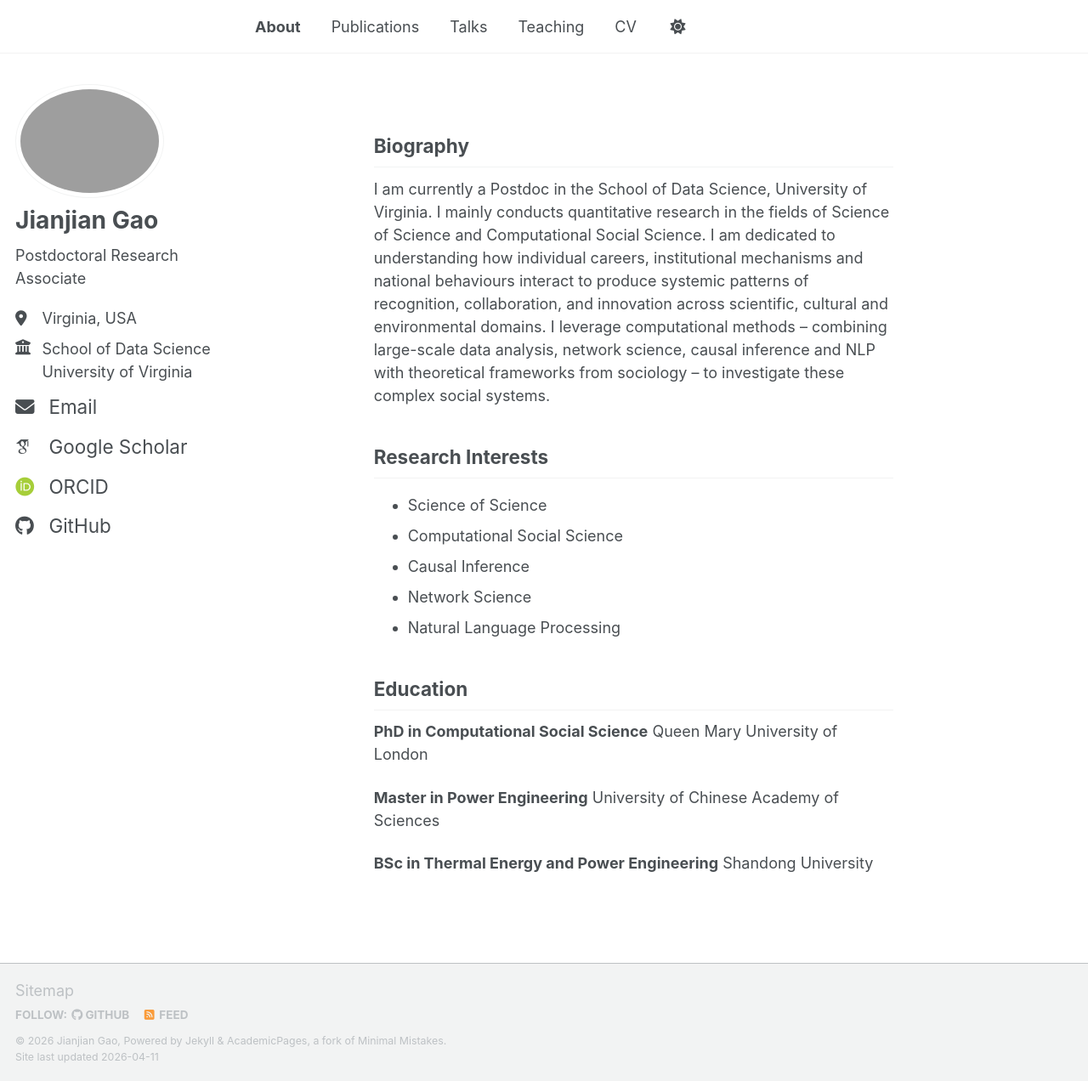
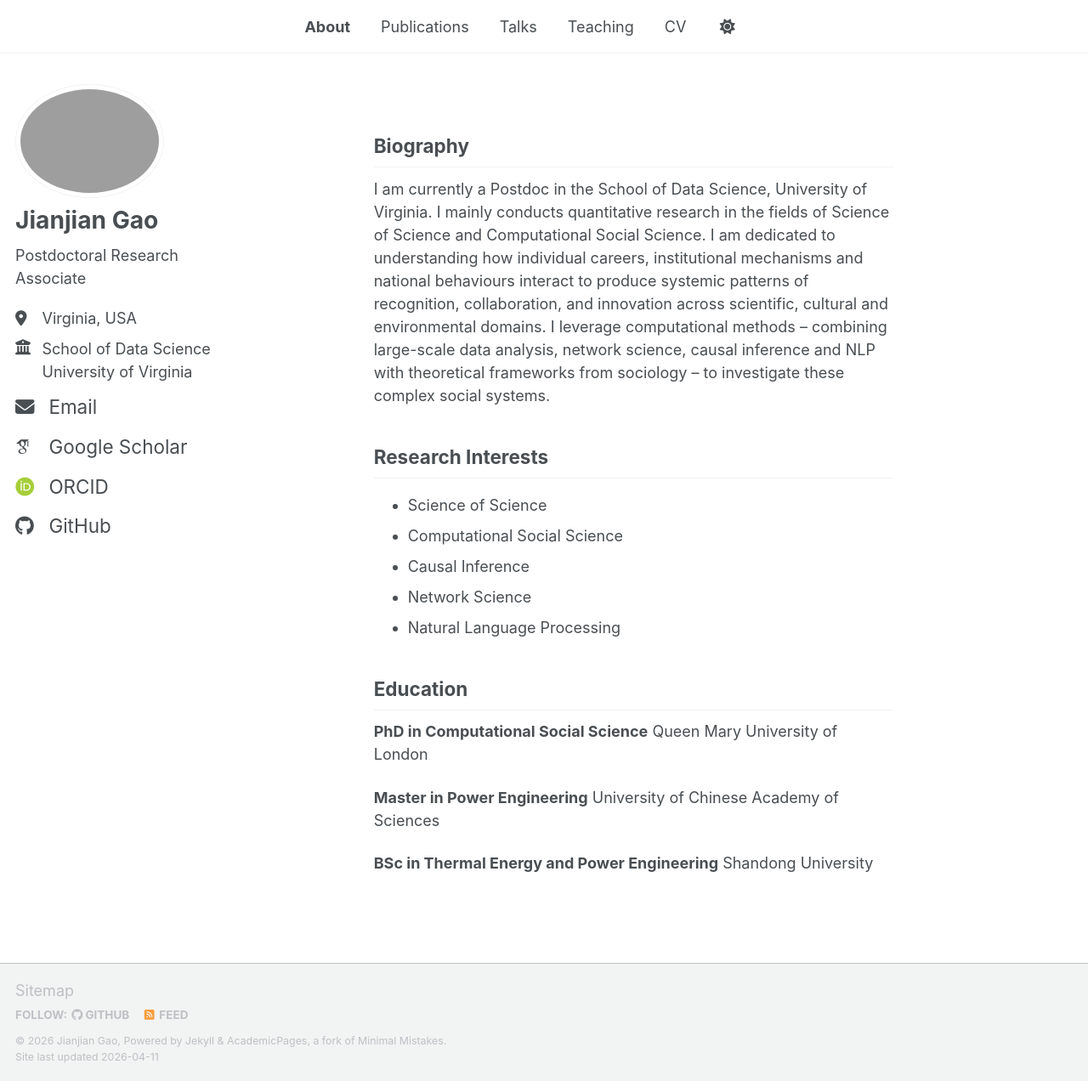
Before and after one commit to jiaoyang2018/jiaoyang2018.github.io, a Jekyll site: the page built from _pages/about.md, in a window 1280 px wide and 1272 px high. Shown: the whole window at 85% size. Built offline with Jekyll 4.4.1, drawn with Linux system fonts in a browser that asks for light colours; some web fonts are replaced; a script bundle is joined from its source files by our own code; library files that are not in the unit come from our copies.

Commit message:
Use percentage-based masthead padding to align tabs with content
Co-Authored-By: Claude Sonnet 4.6 <noreply@anthropic.com>

```diff
--- a/_sass/layout/_masthead.scss
+++ b/_sass/layout/_masthead.scss
@@ -31,7 +31,7 @@
     font-family: $sans-serif-narrow;
 
     @media screen and (min-width: 1024px) {
-      padding-left: 300px;
+      padding-left: 28%;
     }
 
     @include breakpoint($x-large) {
```
